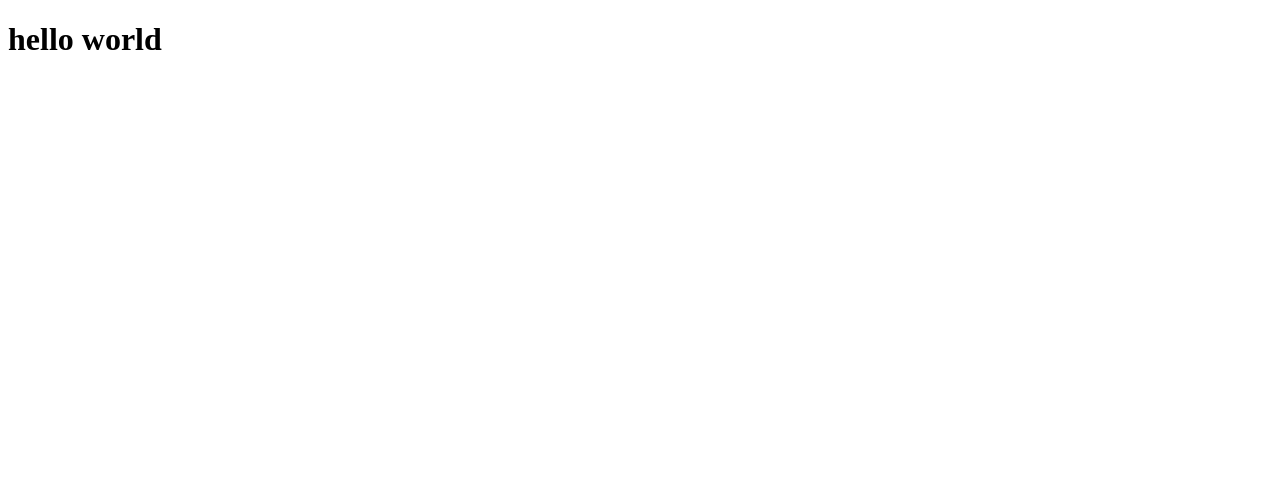
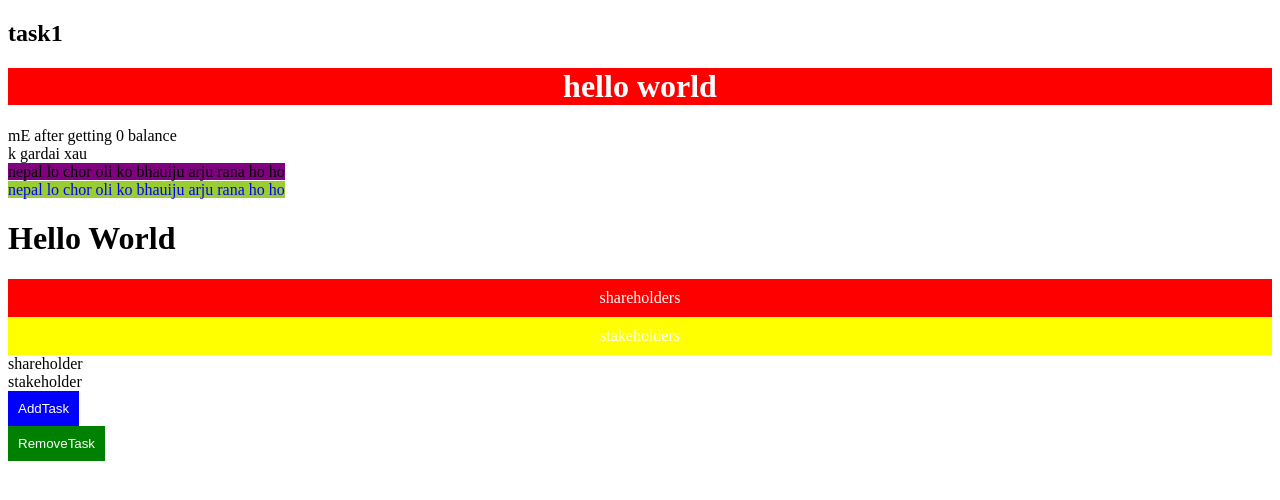
Before and after one commit to Suprem098/2th-sem-basicJavascript, a plain HTML site: page index.html in a window 1280 px wide. Drawn offline with Linux system fonts and the light colour scheme.

Commit message:
added scopping

```diff
--- a/index.html
+++ b/index.html
@@ -8,8 +8,24 @@
 
 </head>
 <body>
-    <h1>hello world</h1>
+    <h1 id="hello">hello world</h1>
+    <div class=" mydiv"> mE after getting 0 balance</div>
+    <div class=" mydiv"> k gardai xau</div>
+    <span>Kp is priminister of Nepal</span><br>
+    <span>oLi sarkar</span>
+    <h1 id="hello">Hello World</h1>
+    <div class="myDiv">me after getting 1000000 balance in my bank account</div>
+    <div class="myDiv">account</div>
+    <span>shareholder</span><br/>
+    <span>stakeholder</span><br />
+    <button id="btnAdd">AddTask</button><br />
+    <button>RemoveTask</button>
+
     <script src="./index.js">
+
+
+
+
 
 
 
--- a/index.js
+++ b/index.js
@@ -568,3 +568,72 @@
 // }
 
 // myFunc();
+
+
+// DOM Manipulation
+
+console.log(document.body);
+console.log(document.head);
+
+let result = document.getElementById("hello");
+result.innerText = "hello world";
+result.style.backgroundColor = "red";
+result.style.color = "white";
+result.style.textAlign = "center";
+
+result.setAttribute("class", "NewClass");
+console.log(result.getAttribute("class"));
+
+console.log(result);
+
+// let ans = document.getElementsByClassName("myDiv")[0];
+// console.log(ans);
+
+let ans = document.getElementsByClassName("myDiv")[0];
+ans.innerHTML = "shareholders";
+ans.style.backgroundColor = "red";
+ ans.style.color = "white";
+ ans.style.textAlign = "center";
+ ans.style.padding = "10px";
+
+
+let output = document.getElementsByClassName("myDiv");
+output[1].innerHTML = "stakeholders";
+output[1].style.backgroundColor = "yellow";
+ output[1].style.color = "white";
+ output[1].style.textAlign = "center";
+ output[1].style.padding = "10px";
+
+ let display = document.getElementsByTagName("span")[0]
+ display.innerText = "nepal lo chor oli ko bhauiju arju rana ho ho ";
+ display.style.backgroundColor = "purple";
+ display.style.color = "black";
+
+ let show = document.getElementsByTagName("span")[1]
+ show.innerText = "nepal lo chor oli ko bhauiju arju rana ho ho ";
+ show.style.backgroundColor = "yellowgreen";
+ show.style.color = "blue";
+
+
+//  direct print elements without html
+//  let h2 = document.createElement("h2");
+//  h2.innerHTML = "task1";
+//  document.body.append(h2);
+
+ let h2 = document.createElement("h2");
+ h2.innerHTML = "task1";
+ document.body.prepend(h2);
+
+ let btn = document.querySelector("#btn");
+ btnAdd.style.backgroundColor = "blue";
+ btnAdd.style.color = "white";
+ btnAdd.style.padding = "10px";
+ btnAdd.style.border = "none";
+ btnAdd.style.cursor = "pointer";
+
+ let btnRemove = document.querySelectorAll("button")[1];
+ btnRemove.style.backgroundColor = "green";
+ btnRemove.style.color = "white";
+ btnRemove.style.padding = "10px";
+ btnRemove.style.border = "none";
+ btnRemove.style.cursor = "pointer";
```
